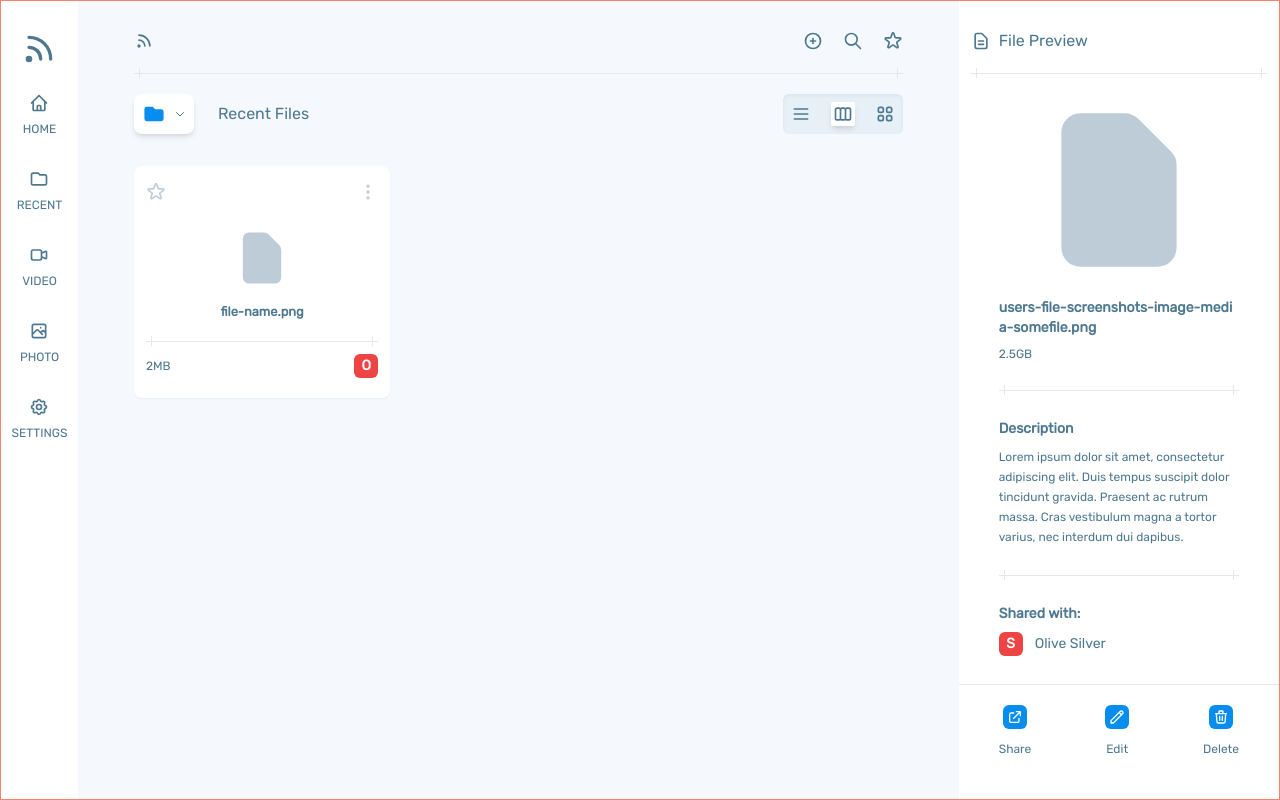
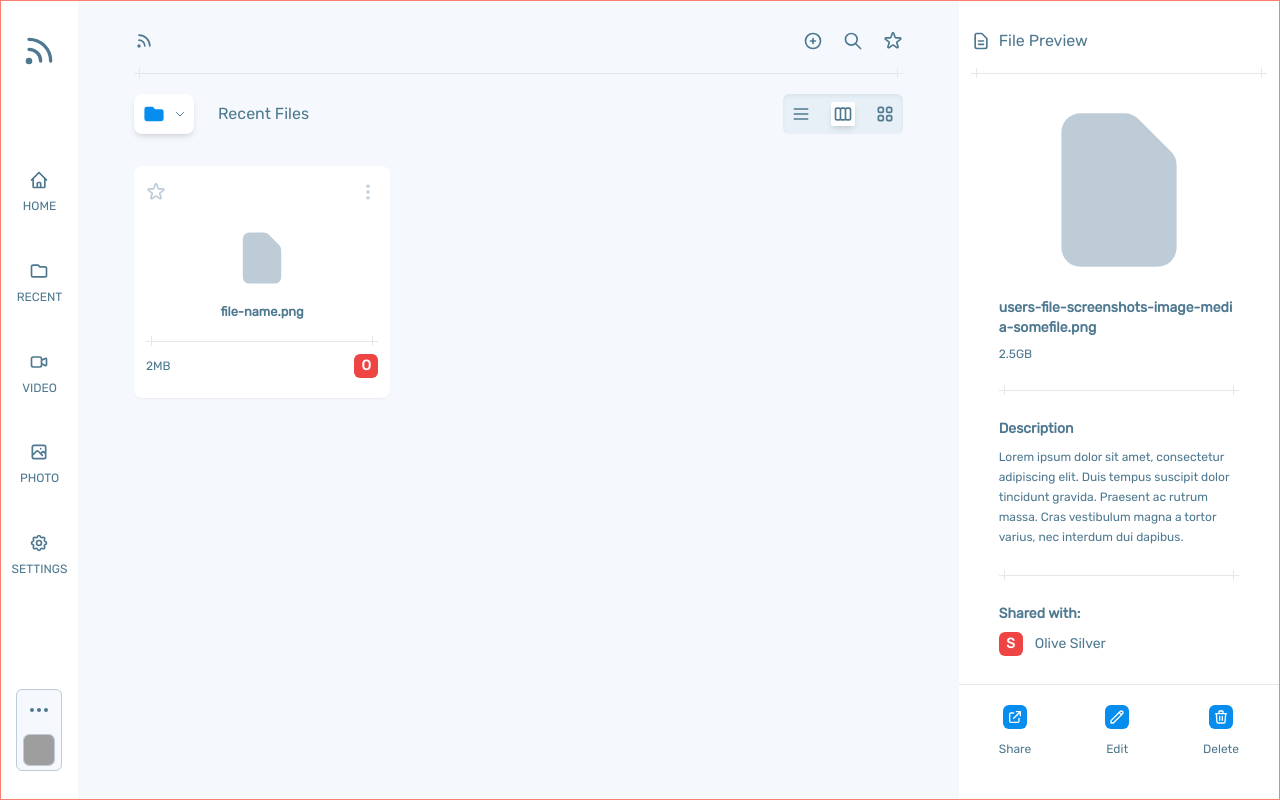
Before and after one commit to micaiah-effiong/File-share, a Vue app in the folder client/: page / in a window 1280 px wide. Built offline with nearby package versions, Linux system fonts and the light colour scheme; grey boxes are pictures that could not be loaded.

Commit message:
💄 added avatar section on navigation

```diff
--- a/client/src/layouts/Nav/Nav.vue
+++ b/client/src/layouts/Nav/Nav.vue
@@ -1,7 +1,7 @@
 <template>
   <nav className="h-full w-32 py-7 bg-white">
-    <div className="grid gap-6">
-      <div className="text-ocean-blue-dark flex justify-center">
+    <div className="grid h-full gap-6">
+      <div className="text-ocean-blue-dark h-11 flex justify-center">
         <RssIcon class="w-10" />
       </div>
       <div className="grid gap-8 text-md text-ocean-blue-dark">
@@ -10,6 +10,43 @@
         <NavMenuItem text="Video"> <VideoCameraIcon /> </NavMenuItem>
         <NavMenuItem text="Photo"> <PhotographIcon /> </NavMenuItem>
         <NavMenuItem text="Settings"> <CogIcon /> </NavMenuItem>
+      </div>
+
+      <div class="flex justify-center self-end">
+        <div
+          class="
+            grid
+            border-ocean-blue-secondary border
+            bg-ocean-blue-light
+            rounded-md
+          "
+        >
+          <div
+            class="
+              w-11
+              h-10
+              justify-center
+              grid
+              text-ocean-blue-dark
+              items-center
+            "
+          >
+            <DotsHorizontalIcon class="w-6" />
+          </div>
+          <div class="w-11 h-10 justify-center grid items-center">
+            <img
+              src="https://source.unsplash.com/random/128x128?girls"
+              alt="avatar"
+              class="
+                w-8
+                h-8
+                border border-ocean-blue-secondary
+                text-xs
+                rounded-md
+              "
+            />
+          </div>
+        </div>
       </div>
     </div>
   </nav>
@@ -24,6 +61,7 @@ import {
   VideoCameraIcon,
   PhotographIcon,
   CogIcon,
+  DotsHorizontalIcon,
 } from "@heroicons/vue/outline";
 import NavMenuItem from "../../components/NavMenuItem.vue";
 
@@ -36,6 +74,7 @@ export default defineComponent({
     PhotographIcon,
     CogIcon,
     NavMenuItem,
+    DotsHorizontalIcon,
   },
 });
 </script>
```
